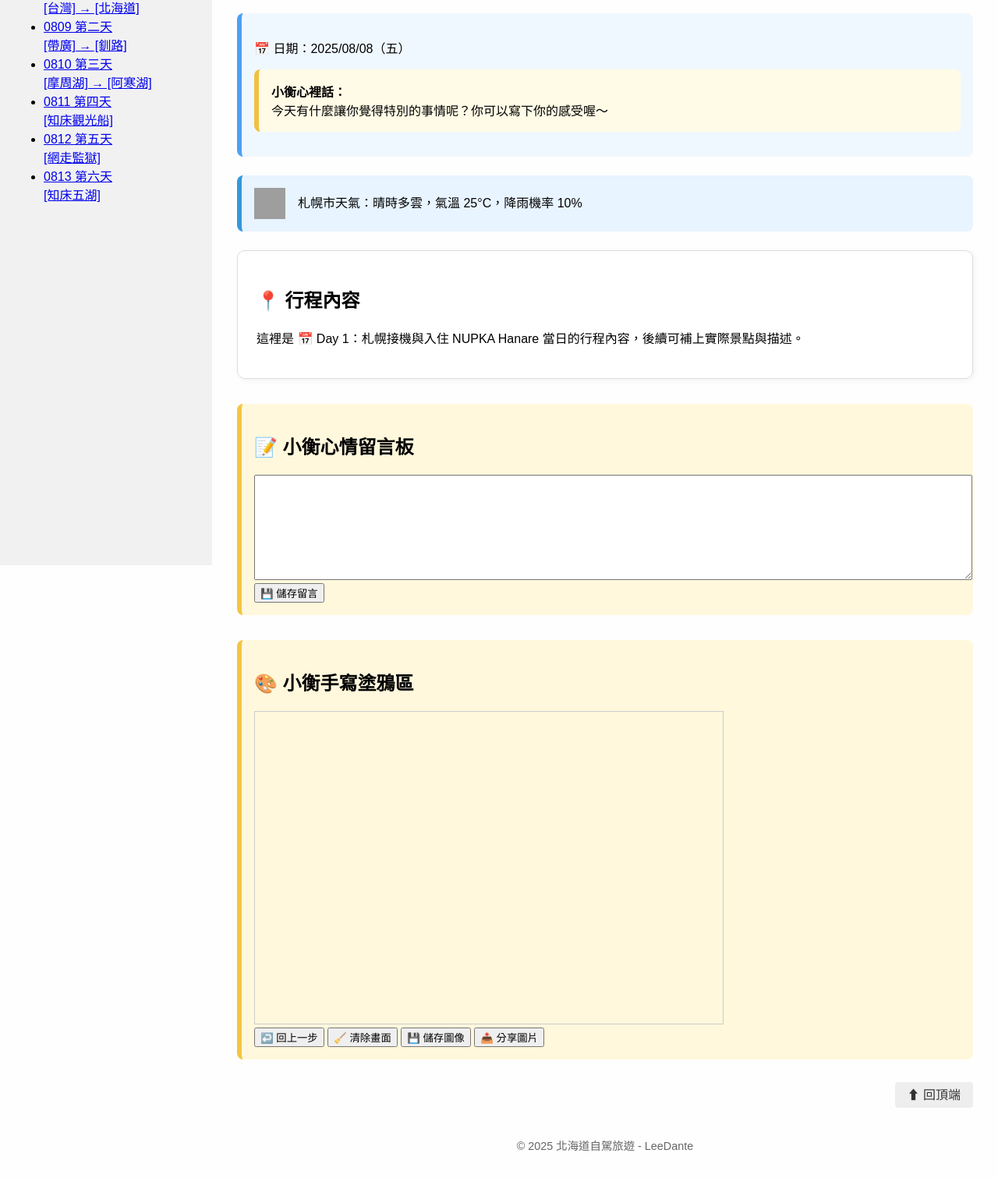
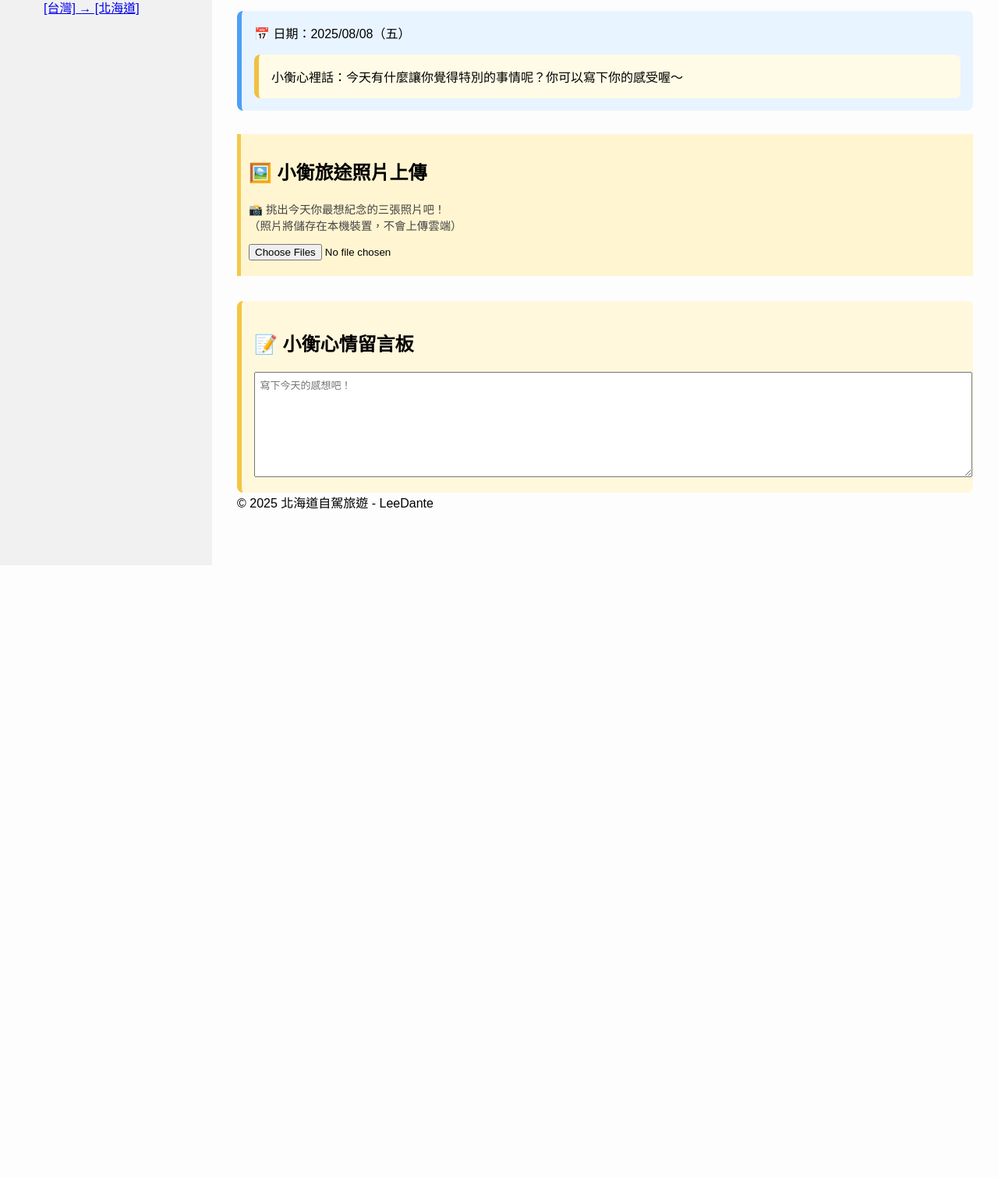
Before and after one commit to LeeDante/hokkaido-trip, a plain HTML site: page day1.html in a window 1280 px wide. Shown: the part 107-1618 px from the top of the page at 78% size. After the commit the page ends 832 px from the top, so only its background shows below. Drawn offline with Linux system fonts and the light colour scheme; grey boxes are pictures that could not be loaded.

Commit message:
Add files via upload

```diff
--- a/css/style.css
+++ b/css/style.css
@@ -1,100 +1,9 @@
 
-body {
-    margin: 0;
-    font-family: 'Arial', sans-serif;
-    background-color: #fefefe;
-    display: flex;
-}
-nav {
-    width: 240px;
-    background-color: #f1f1f1;
-    padding: 1em;
-    position: sticky;
-    top: 0;
-    height: 100vh;
-    overflow-y: auto;
-}
-main {
-    flex: 1;
-    padding: 2em;
-}
-h1 {
-    display: flex;
-    justify-content: space-between;
-    align-items: center;
-    font-size: 1.5em;
-}
-h1 span {
-    font-size: 1.5em;
-    font-weight: bold;
-}
-.day-header-info {
-    background-color: #f0f8ff;
-    border-left: 6px solid #4ea0f3;
-    padding: 1em;
-    margin: 1.5em 0;
-    border-radius: 8px;
-}
-.child-note {
-    background-color: #fffbe6;
-    border-left: 6px solid #f0c040;
-    padding: 1em;
-    margin-top: 1em;
-    border-radius: 8px;
-}
-section.card {
-    background-color: #ffffff;
-    border: 1px solid #ddd;
-    border-radius: 10px;
-    padding: 1.5em;
-    margin-bottom: 2em;
-    box-shadow: 2px 2px 8px rgba(0,0,0,0.05);
-}
-footer {
-    text-align: center;
-    font-size: 0.9em;
-    color: #666;
-    margin-top: 3em;
-}
-.note-area, .canvas-area {
-    background-color: #fff8dc;
-    border-left: 6px solid #f4c542;
-    border-radius: 8px;
-    padding: 1em;
-    margin-bottom: 2em;
-}
-textarea {
-    width: 100%;
-    height: 120px;
-    font-size: 1em;
-    padding: 0.5em;
-}
-.back-to-top {
-    text-align: right;
-    margin-top: 2em;
-}
-.back-to-top a {
-    text-decoration: none;
-    background-color: #eee;
-    padding: 0.5em 1em;
-    border-radius: 4px;
-    color: #333;
-}
-.weather-box {
-    background-color: #e8f4ff;
-    border-left: 6px solid #3498db;
-    padding: 1em;
-    margin: 1.5em 0;
-    border-radius: 8px;
-    display: flex;
-    align-items: center;
-    gap: 1em;
-}
-.weather-box img {
-    width: 40px;
-    height: 40px;
-}
-.weather-box .info {
-    font-size: 1em;
-    line-height: 1.5;
-}
+body { margin: 0; font-family: 'Arial'; display: flex; background: #fdfdfd; }
+nav { width: 240px; background: #f1f1f1; padding: 1em; height: 100vh; position: sticky; top: 0; }
+main { flex: 1; padding: 2em; }
+h1 { display: flex; justify-content: space-between; align-items: center; }
+.day-header-info { background: #e8f4ff; border-left: 6px solid #4ea0f3; padding: 1em; border-radius: 8px; margin: 1em 0; }
+.child-note { background: #fffbe6; border-left: 6px solid #f0c040; padding: 1em; margin-top: 1em; border-radius: 8px; }
+.note-area { background: #fff8dc; border-left: 6px solid #f4c542; padding: 1em; border-radius: 8px; margin-top: 2em; }
+textarea { width: 100%; height: 120px; font-size: 1em; padding: 0.5em; }
--- a/day1.html
+++ b/day1.html
@@ -1,54 +1,48 @@
 
 <!DOCTYPE html>
-
-<html lang="zh-Hant">
+<html lang="zh-TW">
 <head>
-<meta charset="utf-8"/>
-<title>📅 Day 1：札幌接機與入住 NUPKA Hanare</title>
-<link href="css/style.css" rel="stylesheet"/>
+  <meta charset="UTF-8">
+  <title>Day 1：札幌接機與入住 NUPKA Hanare</title>
+  <link rel="stylesheet" href="css/style.css">
 </head>
 <body>
   <nav>
     <h3>行程導航</h3>
     <ul>
-<li><a href="day1.html">0808 第一天<br/>[台灣] → [北海道]</a></li>
-<li><a href="day2.html">0809 第二天<br/>[帶廣] → [釧路]</a></li>
-<li><a href="day3.html">0810 第三天<br/>[摩周湖] → [阿寒湖]</a></li>
-<li><a href="day4.html">0811 第四天<br/>[知床觀光船]</a></li>
-<li><a href="day5.html">0812 第五天<br/>[網走監獄]</a></li>
-<li><a href="day6.html">0813 第六天<br/>[知床五湖]</a></li>
+      <li><a href="day1.html">0808 第一天<br>[台灣] → [北海道]</a></li>
     </ul>
   </nav>
   <main>
-<h1><a href="#">⬅ 前一天</a><span>📅 Day 1：札幌接機與入住 NUPKA Hanare</span><a href="day2.html">下一天 ➡</a></h1>
+    <h1>
+      <a href="#">⬅ 前一天</a>
+      <span>📅 Day 1：札幌接機與入住 NUPKA Hanare</span>
+      <a href="#">下一天 ➡</a>
+    </h1>
+
     <div class="day-header-info">
-<p>📅 日期：2025/08/08（五）</p>
-<p class="child-note"><strong>小衡心裡話：</strong><br/>今天有什麼讓你覺得特別的事情呢？你可以寫下你的感受喔～</p>
+      📅 日期：2025/08/08（五）
+      <div class="child-note">小衡心裡話：今天有什麼讓你覺得特別的事情呢？你可以寫下你的感受喔～</div>
     </div>
-<div class="weather-box">
-<img alt="晴時多雲" src="https://openweathermap.org/img/wn/01d.png"/>
-<div class="info">札幌市天氣：晴時多雲，氣溫 25°C，降雨機率 10%</div>
-</div>
-<section class="card">
-<h2>📍 行程內容</h2>
-<p>這裡是 📅 Day 1：札幌接機與入住 NUPKA Hanare 當日的行程內容，後續可補上實際景點與描述。</p>
+
+    <section class="upload-area" style="background-color:#fff5d1; border-left:5px solid #f2c94c; padding:10px; margin-top:30px;">
+      <h2>🖼️ 小衡旅途照片上傳</h2>
+      <p style="font-size:0.9em; color:#444;">
+        📸 挑出今天你最想紀念的三張照片吧！<br>
+        （照片將儲存在本機裝置，不會上傳雲端）
+      </p>
+      <input type="file" accept="image/*" multiple onchange="handleImageUpload(event)">
+      <div id="preview-container" style="display:flex; flex-wrap:wrap; gap:10px; margin-top:10px;"></div>
     </section>
+
     <section class="note-area">
       <h2>📝 小衡心情留言板</h2>
-<textarea id="note"></textarea><br/>
-<button onclick="saveNote()">💾 儲存留言</button>
+      <textarea id="note" placeholder="寫下今天的感想吧！"></textarea>
     </section>
-<section class="canvas-area">
-<h2>🎨 小衡手寫塗鴉區</h2>
-<canvas height="400" id="drawCanvas" style="border:1px solid #ccc;" width="600"></canvas><br/>
-<button onclick="undo()">↩️ 回上一步</button>
-<button onclick="clearCanvas()">🧹 清除畫面</button>
-<button onclick="saveCanvas()">💾 儲存圖像</button>
-<button onclick="shareCanvas()">📤 分享圖片</button>
-</section>
-<div class="back-to-top"><a href="#">⬆ 回頂端</a></div>
+
     <footer>© 2025 北海道自駕旅遊 - LeeDante</footer>
+  </main>
+
   <script src="js/day1.js"></script>
-</main>
 </body>
 </html>
--- a/js/day1.js
+++ b/js/day1.js
@@ -1,96 +1,71 @@
 
-function saveNote() {
-  const note = document.getElementById("note").value;
-  localStorage.setItem("day1_note", note);
-}
-window.onload = function() {
+window.onload = function () {
   const savedNote = localStorage.getItem("day1_note");
-  if (savedNote) {
-    document.getElementById("note").value = savedNote;
+  if (savedNote) document.getElementById("note").value = savedNote;
+  loadSavedImages();
+};
+document.getElementById("note").addEventListener("input", function () {
+  localStorage.setItem("day1_note", this.value);
+});
+
+const MAX_IMAGES = 3;
+let imageKeys = ["day1_photo1", "day1_photo2", "day1_photo3"];
+
+function handleImageUpload(event) {
+  const files = Array.from(event.target.files);
+  const existingCount = imageKeys.filter(k => localStorage.getItem(k)).length;
+  if (existingCount + files.length > MAX_IMAGES) {
+    alert("最多只能上傳三張照片唷！");
+    return;
   }
-}
-let canvas = document.getElementById("drawCanvas");
-let ctx = canvas.getContext("2d");
-let drawing = false;
-let history = [];
-canvas.addEventListener("mousedown", start);
-canvas.addEventListener("mousemove", draw);
-canvas.addEventListener("mouseup", stop);
-canvas.addEventListener("mouseout", stop);
-canvas.addEventListener("touchstart", start, { passive: false });
-canvas.addEventListener("touchmove", draw, { passive: false });
-canvas.addEventListener("touchend", stop);
-function start(e) {
-  e.preventDefault();
-  drawing = true;
-  ctx.beginPath();
-  const pos = getPos(e);
-  ctx.moveTo(pos.x, pos.y);
-  saveState();
-}
-function draw(e) {
-  if (!drawing) return;
-  const pos = getPos(e);
-  ctx.lineTo(pos.x, pos.y);
-  ctx.strokeStyle = "#333";
-  ctx.lineWidth = 2;
-  ctx.lineCap = "round";
-  ctx.stroke();
-}
-function stop() {
-  drawing = false;
-  ctx.closePath();
-}
-function getPos(e) {
-  let rect = canvas.getBoundingClientRect();
-  if (e.touches) {
-    return {
-      x: e.touches[0].clientX - rect.left,
-      y: e.touches[0].clientY - rect.top
+  files.slice(0, MAX_IMAGES - existingCount).forEach(file => {
+    const reader = new FileReader();
+    reader.onload = function (e) {
+      compressAndStoreImage(e.target.result);
     };
-  } else {
-    return {
-      x: e.clientX - rect.left,
-      y: e.clientY - rect.top
-    };
-  }
-}
-function clearCanvas() {
-  ctx.clearRect(0, 0, canvas.width, canvas.height);
-}
-function saveCanvas() {
-  const dataURL = canvas.toDataURL("image/png");
-  const link = document.createElement("a");
-  link.download = "day1_drawing.png";
-  link.href = dataURL;
-  link.click();
-}
-function shareCanvas() {
-  canvas.toBlob(blob => {
-    const file = new File([blob], "day1_drawing.png", { type: "image/png" });
-    if (navigator.canShare && navigator.canShare({ files: [file] })) {
-      navigator.share({
-        title: "小衡的塗鴉作品",
-        text: "來看看我在北海道畫了什麼～",
-        files: [file]
-      }).catch(err => console.log("分享失敗", err));
-    } else {
-      alert("此裝置不支援圖片分享，請改用儲存圖像方式");
-    }
+    reader.readAsDataURL(file);
   });
 }
-function saveState() {
-  history.push(canvas.toDataURL());
-  if (history.length > 30) history.shift();
+
+function compressAndStoreImage(dataUrl) {
+  const img = new Image();
+  img.src = dataUrl;
+  img.onload = () => {
+    const canvas = document.createElement("canvas");
+    const MAX_WIDTH = 300;
+    const scale = MAX_WIDTH / img.width;
+    canvas.width = MAX_WIDTH;
+    canvas.height = img.height * scale;
+    const ctx = canvas.getContext("2d");
+    ctx.drawImage(img, 0, 0, canvas.width, canvas.height);
+    const compressed = canvas.toDataURL("image/jpeg", 0.8);
+    const slot = imageKeys.find(k => !localStorage.getItem(k));
+    if (slot) {
+      localStorage.setItem(slot, compressed);
+      addImagePreview(slot, compressed);
+    }
+  };
 }
-function undo() {
-  if (history.length > 0) {
-    let dataURL = history.pop();
-    let img = new Image();
-    img.src = dataURL;
-    img.onload = () => {
-      ctx.clearRect(0, 0, canvas.width, canvas.height);
-      ctx.drawImage(img, 0, 0);
-    };
-  }
+
+function loadSavedImages() {
+  imageKeys.forEach(key => {
+    const data = localStorage.getItem(key);
+    if (data) addImagePreview(key, data);
+  });
 }
+
+function addImagePreview(key, dataUrl) {
+  const container = document.getElementById("preview-container");
+  const wrapper = document.createElement("div");
+  wrapper.style.position = "relative";
+  wrapper.innerHTML = `
+    <img src="${dataUrl}" style="max-height:150px; border:1px solid #ccc; border-radius:5px;">
+    <button onclick="removeImage('${key}', this)" style="position:absolute;top:2px;right:2px;">🗑️</button>
+  `;
+  container.appendChild(wrapper);
+}
+
+function removeImage(key, btn) {
+  localStorage.removeItem(key);
+  btn.parentElement.remove();
+}
```
Lines whose indentation alone changed are shown as unchanged.
